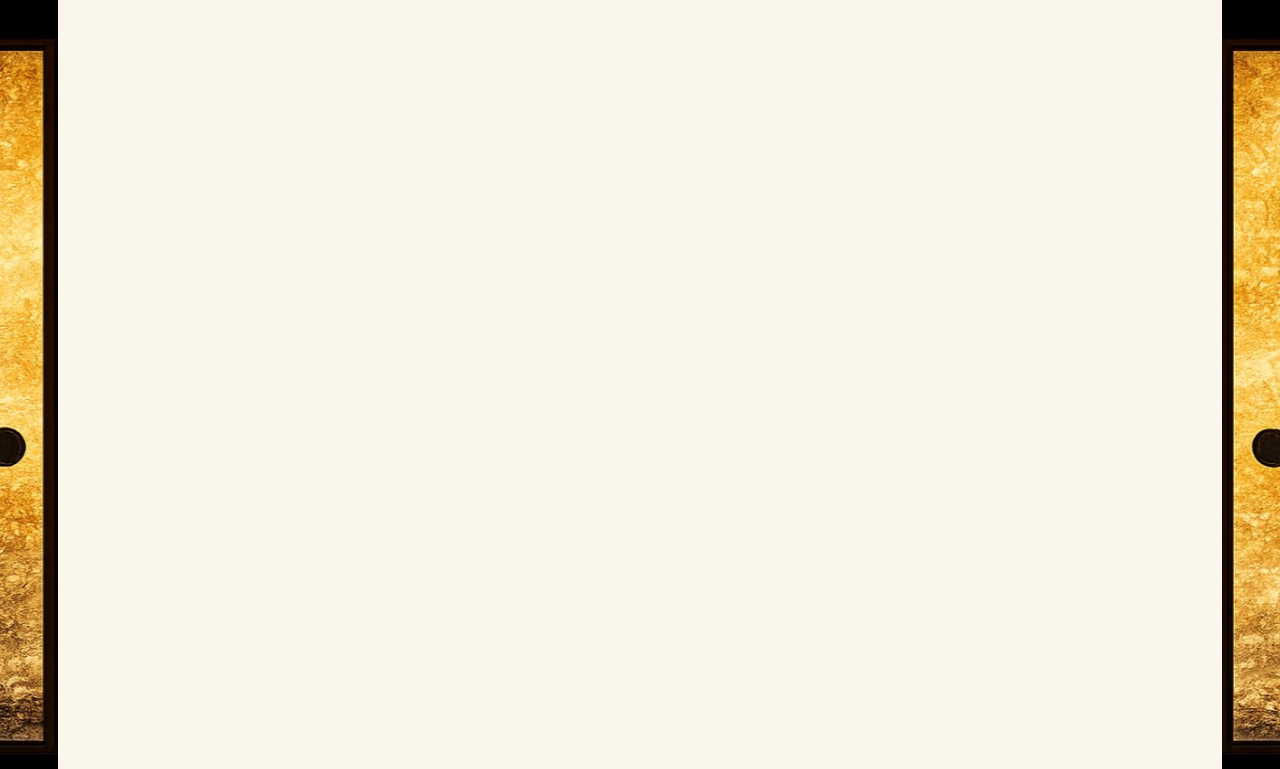
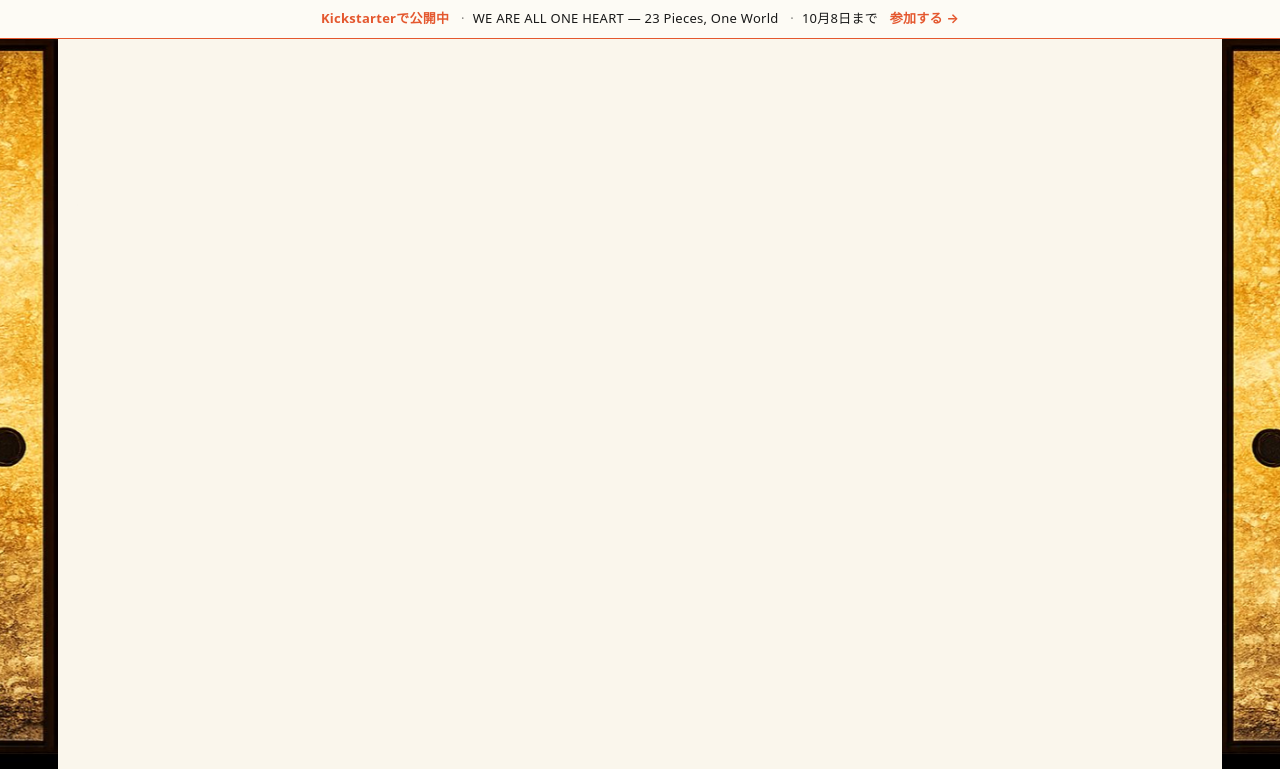
Before and after one commit to TAmJump/teamONE, a plain HTML site: page index.html in a window 1280 px wide. Shown: the top 769 px of the page. Drawn offline with Linux system fonts and the light colour scheme; a web font is replaced by a local one.

Commit message:
Carry the Kickstarter notice on the top page while the campaign runs

```diff
--- a/index.html
+++ b/index.html
@@ -30,6 +30,14 @@
 </div>
 
 <!-- ===== header ===== -->
+<!-- ONE HEART Kickstarter 告知帯 -->
+<a href="https://www.kickstarter.com/projects/tamj/we-are-all-one-heart-23-pieces-one-world?ref=4k7z69" target="_blank" rel="noopener" style="display:block;background:#FDFBF5;border-bottom:1px solid #E4572E;color:#1a1a1a;text-decoration:none;font-family:system-ui,-apple-system,'Hiragino Kaku Gothic ProN','Noto Sans JP',sans-serif;font-size:13px;line-height:1.5;letter-spacing:.02em;padding:9px 16px;text-align:center;position:relative;z-index:9999">
+  <span style="color:#E4572E;font-weight:700">Kickstarterで公開中</span>
+  <span style="opacity:.55;margin:0 8px">·</span>WE ARE ALL ONE HEART — 23 Pieces, One World
+  <span style="opacity:.55;margin:0 8px">·</span>10月8日まで
+  <span style="color:#E4572E;font-weight:700;margin-left:8px">参加する &rarr;</span>
+</a>
+
 <header class="site">
   <div class="bar">
     <a class="brand" href="index.html" style="text-decoration:none;color:inherit">team ONE<span class="en">Community Intelligence — for local welfare</span></a>
```
